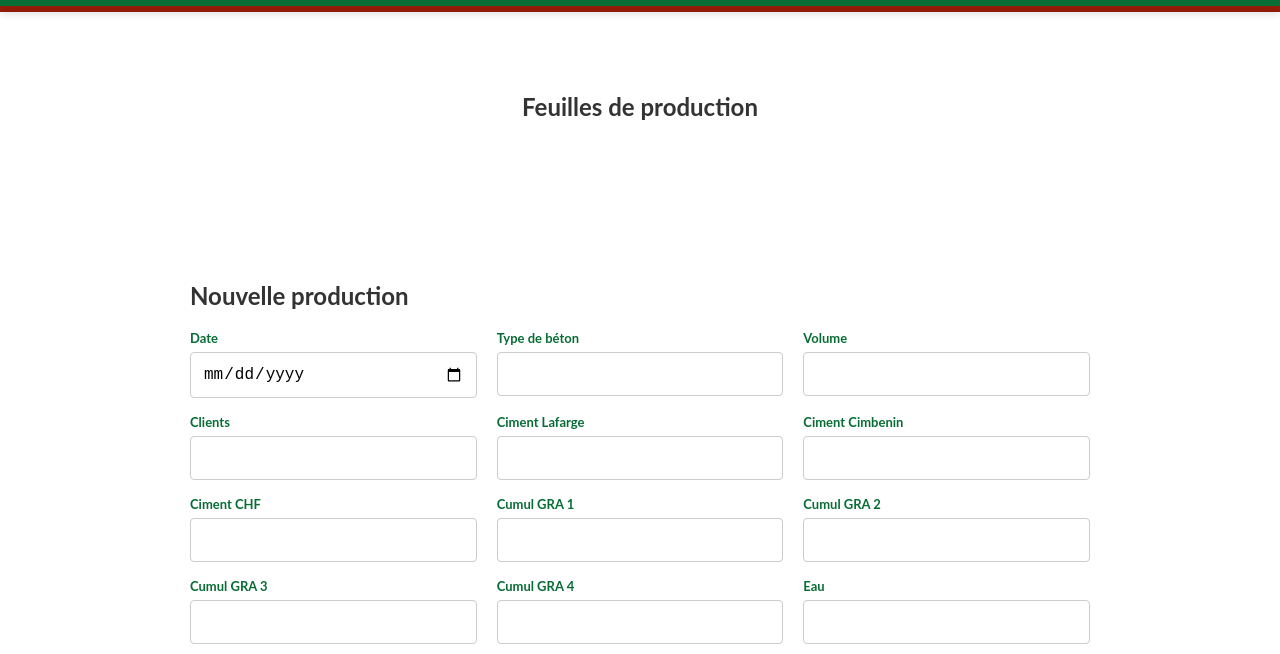
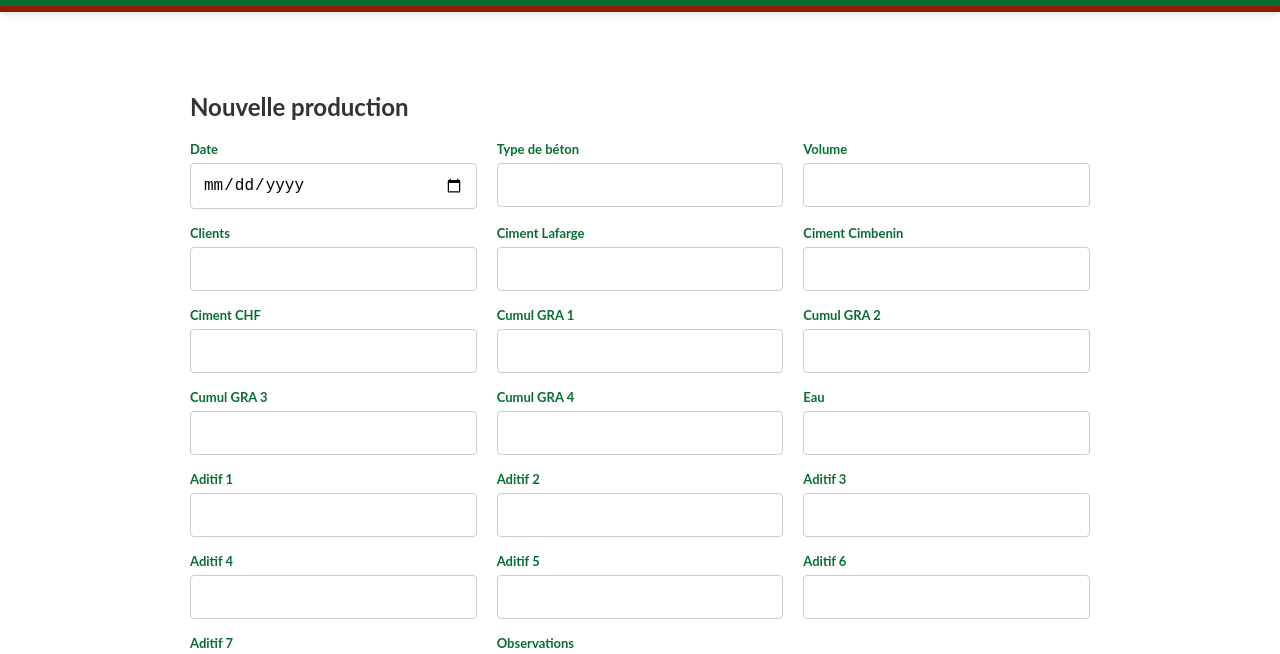
Before and after one commit to TONI200-wq/sirba-web, a website: page public/rapport-journalier.html in a window 1280 px wide. Shown: the part 66-720 px from the top of the page. Drawn offline with Linux system fonts and the light colour scheme; no server answers.

Commit message:
rapport journalier

```diff
--- a/public/rapport-journalier.html
+++ b/public/rapport-journalier.html
@@ -32,15 +32,6 @@
     </div>
 
   </header>
-
-  <!-- =========================
-     FEUILLES EXCEL
-  ========================= -->
-  <section class="section">
-    <h2>Feuilles de production</h2>
-    <div id="sheets" class="excel-sheets"></div>
-  </section>
-
 
   <!-- =========================
      FORMULAIRE RAPPORT
```
